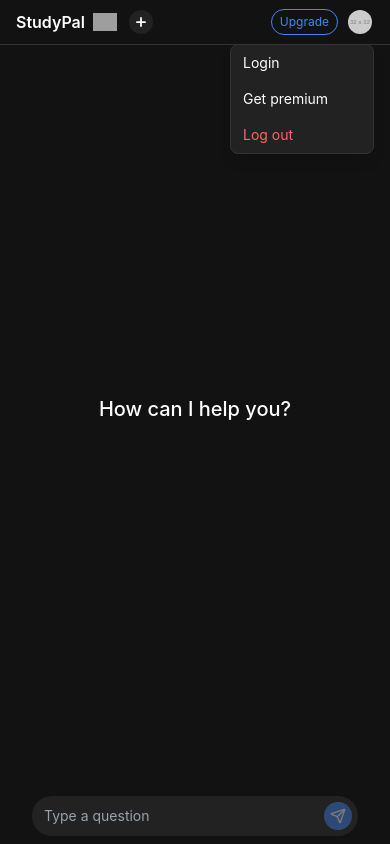
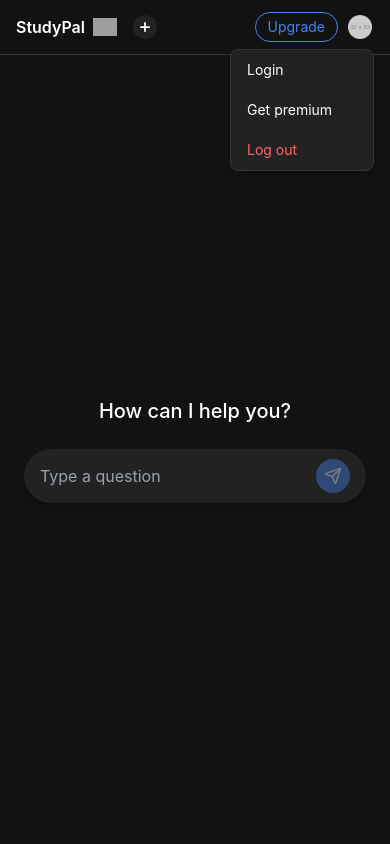
Before and after one commit to dlo137/StudyPal-AI, a React (Vite) app: page / in a window 390 px wide. Both pictures are taken after a click on the picture 360 px from the left and 22 px from the top of the page. Built offline with nearby package versions, Linux system fonts and the light colour scheme; grey boxes are pictures that could not be loaded.

Commit message:
trying to get mobile overflow fixed

```diff
--- a/index.html
+++ b/index.html
@@ -3,7 +3,7 @@
   <head>
     <meta charset="UTF-8" />
     <link rel="icon" type="image/x-icon" href="/13331037.png" />
-    <meta name="viewport" content="width=device-width, initial-scale=1.0" />
+    <meta name="viewport" content="width=device-width, initial-scale=1.0, maximum-scale=1.0, user-scalable=no, viewport-fit=cover" />
     <title>StudyPal</title>
   </head>
   <body>
--- a/src/index.css
+++ b/src/index.css
@@ -1,48 +1,32 @@
-/* PLEASE NOTE: THESE TAILWIND IMPORTS SHOULD NEVER BE DELETED */
+/* === Tailwind inject – keep these two lines! === */
 @import 'tailwindcss';
-/* DO NOT DELETE THESE TAILWIND IMPORTS, OTHERWISE THE STYLING WILL NOT RENDER AT ALL */
 
-/* Prevent mobile viewport issues */
+/* ─── Base viewport hygiene ────────────────────── */
 html {
   height: 100%;
+  touch-action: manipulation;
+  overflow-x: hidden;              /* stop sideways drift  */
+  overscroll-behavior-y: contain;  /* no scroll-chaining   */
 }
 
 body {
   margin: 0;
   padding: 0;
   height: 100%;
-  font-family: -apple-system, BlinkMacSystemFont, 'Segoe UI', Roboto, Oxygen,
-    Ubuntu, Cantarell, 'Open Sans', 'Helvetica Neue', sans-serif;
-  -webkit-font-smoothing: antialiased;
-  -moz-osx-font-smoothing: grayscale;
-  background-color: #121212;
-  color: white;
-  overflow: hidden;
+  font-family: -apple-system, BlinkMacSystemFont, 'Segoe UI', Roboto,
+    Oxygen, Ubuntu, Cantarell, 'Open Sans', 'Helvetica Neue', sans-serif;
 }
 
+/* --- DYNAMIC FULL-HEIGHT WRAPPER ---------------- */
 #root {
-  height: 100vh;
-  height: 100dvh; /* Dynamic viewport height for mobile */
-  overflow: hidden;
+  /* small viewport on first paint, then dynamic when chrome hides bars */
+  min-height: 100svh;
   width: 100%;
 }
 
-/* Mobile-specific fixes */
-@media (max-width: 640px) {
-  body {
-    position: fixed;
-    width: 100%;
-  }
-}
-* {
-  box-sizing: border-box;
-}
-/* Hide scrollbar for Chrome, Safari and Opera */
-.scrollbar-hide::-webkit-scrollbar {
-  display: none;
-}
-/* Hide scrollbar for IE, Edge and Firefox */
-.scrollbar-hide {
-  -ms-overflow-style: none;  /* IE and Edge */
-  scrollbar-width: none;  /* Firefox */
-}
+/* Safe-area utility (unchanged) */
+.pb-safe { padding-bottom: env(safe-area-inset-bottom); }
+
+/* Optional: hide native scrollbars where you already use Tailwind’s
+   custom scroll styling */
+.scrollbar-hide { -ms-overflow-style:none; scrollbar-width:none; }
--- a/src/pages/Chat.tsx
+++ b/src/pages/Chat.tsx
@@ -1,7 +1,5 @@
 import { useState, useRef, useEffect } from 'react';
 import { SendIcon } from 'lucide-react';
-import { CSSTransition, SwitchTransition } from 'react-transition-group';
-import './chat-transition.css';
 import studyPalIcon from '../assets/studypal-icon.png';
 
 export function ChatInterface() {
@@ -27,8 +25,6 @@ export function ChatInterface() {
 
   /* ── refs ───────────────────────────────────────────────────────── */
   const bottomRef  = useRef<HTMLDivElement | null>(null);
-  const emptyRef   = useRef<HTMLDivElement | null>(null);
-  const chatRef    = useRef<HTMLDivElement | null>(null);
 
   /* ── helpers ────────────────────────────────────────────────────── */
   useEffect(() => {
@@ -65,15 +61,10 @@ export function ChatInterface() {
 
   /* ── render ─────────────────────────────────────────────────────── */
   return (
-    <div
-      className="flex flex-col h-full bg-[#121212] text-white overflow-hidden relative"
-      style={{
-        height: '100vh',
-        maxHeight: '100vh'
-      }}
-    >
-      {/* header */}
-      <header className="flex-shrink-0 flex items-center justify-between px-4 sm:px-6 py-2 sm:py-3 border-b border-[#333333] bg-[#121212] bg-opacity-95 backdrop-blur-sm">
+    <div className="flex flex-col h-screen w-full bg-[#121212] text-white">
+      {/* HEADER SECTION */}
+      <header className="flex-shrink-0 flex items-center justify-between px-4 sm:px-6 py-3 sm:py-3 border-b border-[#333333] bg-[#121212] z-10">
+        {/* Left side - Logo, Title, New Chat Button */}
         <div className="flex items-center gap-2">
           <h1 className="text-base sm:text-lg font-semibold">StudyPal</h1>
           <img
@@ -83,7 +74,7 @@ export function ChatInterface() {
           />
           <button
             onClick={() => setMsgs([])}
-            className="ml-1 sm:ml-2 flex items-center justify-center w-6 h-6 sm:w-7 sm:h-7 rounded-full bg-[#222] hover:bg-[#333] transition"
+            className="ml-2 sm:ml-2 flex items-center justify-center w-6 h-6 sm:w-7 sm:h-7 rounded-full bg-[#222] hover:bg-[#333] transition"
             title="New Chat"
             type="button"
           >
@@ -92,8 +83,9 @@ export function ChatInterface() {
             </svg>
           </button>
         </div>
+        {/* Right side - Upgrade Button, Profile Menu */}
         <div className="flex items-center gap-2 sm:gap-3 relative">
-          <button className="border border-[#4285F4] text-[#4285F4] px-2 sm:px-3 py-1 rounded-full text-xs sm:text-sm hover:bg-[#4285F4]/10 transition">
+          <button className="border border-[#4285F4] text-[#4285F4] px-3 sm:px-3 py-1 sm:py-1 rounded-full text-sm sm:text-sm hover:bg-[#4285F4]/10 transition">
             Upgrade
           </button>
           <div className="relative" ref={menuRef}>
@@ -105,98 +97,24 @@ export function ChatInterface() {
             />
             {menuOpen && (
               <div className="absolute right-0 mt-2 w-36 sm:w-40 bg-[#222] border border-[#333] rounded-lg shadow-lg z-50 animate-fade-in">
-                <button className="block w-full text-left px-3 sm:px-4 py-2 text-sm hover:bg-[#333]" onClick={() => setMenuOpen(false)}>Login</button>
-                <button className="block w-full text-left px-3 sm:px-4 py-2 text-sm hover:bg-[#333]" onClick={() => setMenuOpen(false)}>Get premium</button>
-                <button className="block w-full text-left px-3 sm:px-4 py-2 text-sm hover:bg-[#333] text-red-400" onClick={() => setMenuOpen(false)}>Log out</button>
+                <button className="block w-full text-left px-4 sm:px-4 py-2.5 sm:py-2 text-sm sm:text-sm hover:bg-[#333]" onClick={() => setMenuOpen(false)}>Login</button>
+                <button className="block w-full text-left px-4 sm:px-4 py-2.5 sm:py-2 text-sm sm:text-sm hover:bg-[#333]" onClick={() => setMenuOpen(false)}>Get premium</button>
+                <button className="block w-full text-left px-4 sm:px-4 py-2.5 sm:py-2 text-sm sm:text-sm hover:bg-[#333] text-red-400" onClick={() => setMenuOpen(false)}>Log out</button>
               </div>
             )}
           </div>
         </div>
       </header>
 
-      {/* animated area */}
-      <div className="flex-1 min-h-0 overflow-hidden">
-        <SwitchTransition mode="out-in">
+      {/* MAIN CONTENT AREA */}
+      <div className="flex-1 flex flex-col min-h-0 overflow-hidden">
+        {/* Content Area - Welcome Screen or Chat Messages */}
+        <div className="flex-1 min-h-0">
           {messages.length === 0 ? (
-            <CSSTransition
-              key="prompt"
-              nodeRef={emptyRef}
-              timeout={400}
-              classNames="chat-fade"
-              unmountOnExit
-            >
-              <div ref={emptyRef} className="h-full flex flex-col px-4 sm:px-6">
-                <div className="flex-1 flex flex-col items-center justify-center text-center">
-                  <h2 className="text-xl sm:text-3xl font-medium px-2 mb-6 sm:mb-8">How can I help you?</h2>
-                </div>
-                <div className="pb-2 sm:pb-4">
-                  <InputBar
-                    input={input}
-                    setInput={setInput}
-                    handleKeyDown={handleKeyDown}
-                    sendMessage={sendMessage}
-                  />
-                </div>
-              </div>
-            </CSSTransition>
-          ) : (
-            <CSSTransition
-              key="chat"
-              nodeRef={chatRef}
-              timeout={400}
-              classNames="chat-fade"
-              unmountOnExit
-            >
-              <div ref={chatRef} className="h-full flex flex-col">
-                <main className="flex-1 overflow-y-auto px-4 sm:px-6 py-2 sm:py-3 space-y-3 sm:space-y-4 scrollbar-thin scrollbar-thumb-transparent scrollbar-track-transparent min-h-0 pb-2">
-                  {messages.map((m, i) => (
-                    <div
-                      key={i}
-                      className={`max-w-xs sm:max-w-lg whitespace-pre-wrap leading-relaxed text-sm sm:text-base ${
-                        m.role === 'user'
-                          ? 'ml-auto bg-[#1e1e1e] rounded-2xl px-3 sm:px-4 py-2'
-                          : 'mr-auto bg-[#222222] rounded-2xl px-3 sm:px-4 py-2'
-                      }`}
-                    >
-                      {m.content}
-                    </div>
-                  ))}
-                  <div ref={bottomRef} />
-                </main>
-                <div className="flex-shrink-0 bg-[#121212] pb-2 sm:pb-4">
-                  <InputBar
-                    input={input}
-                    setInput={setInput}
-                    handleKeyDown={handleKeyDown}
-                    sendMessage={sendMessage}
-                    wide
-                  />
-                </div>
-              </div>
-            </CSSTransition>
-          )}
-        </SwitchTransition>
-      </div>
-    </div>
-  );
-}
-
-/* ── tiny sub-component for the input bar so we don’t duplicate markup ── */
-function InputBar({
-  input,
-  setInput,
-  handleKeyDown,
-  sendMessage,
-  wide = false
-}: {
-  input: string;
-  setInput: (s: string) => void;
-  handleKeyDown: (e: React.KeyboardEvent<HTMLInputElement>) => void;
-  sendMessage: () => void;
-  wide?: boolean;
-}) {
-  return (
-    <div className={wide ? 'w-full max-w-3xl mx-auto px-4 sm:px-6' : 'w-full max-w-xl px-0 sm:px-6'}>
+            /* WELCOME SCREEN WITH CENTERED INPUT */
+            <div className="h-full flex flex-col items-center justify-center text-center px-4 sm:px-6 py-4">
+              <h2 className="text-xl sm:text-3xl font-medium px-2 max-w-md mb-6 sm:mb-8">How can I help you?</h2>
+              <div className="w-full max-w-2xl px-2">
                 <form
                   onSubmit={e => {
                     e.preventDefault();
@@ -204,24 +122,75 @@ function InputBar({
                   }}
                   className="w-full"
                 >
-        <div className="flex items-center bg-[#222222] rounded-full p-1.5 sm:p-2 pl-3 sm:pl-4 mx-4 sm:mx-0">
+                  <div className="flex items-center bg-[#222222] rounded-full px-4 py-2.5 sm:px-5 sm:py-2.5 shadow-lg">
                     <input
                       value={input}
                       onChange={e => setInput(e.target.value)}
                       onKeyDown={handleKeyDown}
                       type="text"
                       placeholder="Type a question"
-            className="flex-1 bg-transparent border-none focus:outline-none text-white placeholder:text-gray-400 text-sm sm:text-base min-w-0 py-1"
+                      className="flex-1 bg-transparent border-none focus:outline-none text-white placeholder:text-gray-400 text-base sm:text-base min-w-0"
                     />
                     <button
                       type="submit"
-            className="bg-[#4285F4] p-1.5 sm:p-2 rounded-full disabled:opacity-40 ml-2 flex-shrink-0"
+                      className="bg-[#4285F4] p-2 sm:p-2 rounded-full disabled:opacity-40 ml-2 sm:ml-3 flex-shrink-0 hover:bg-[#3367d6] transition-colors"
                       disabled={!input.trim()}
                     >
-            <SendIcon size={16} className="text-white sm:w-5 sm:h-5" />
+                      <SendIcon size={18} className="text-white sm:w-5 sm:h-5" />
                     </button>
                   </div>
                 </form>
               </div>
+            </div>
+          ) : (
+            /* CHAT MESSAGES */
+            <main className="h-full overflow-y-auto px-4 sm:px-6 py-3 sm:py-3 space-y-3 sm:space-y-4">
+              {messages.map((m, i) => (
+                <div
+                  key={i}
+                  className={`max-w-[85%] sm:max-w-lg whitespace-pre-wrap leading-relaxed text-base sm:text-base ${
+                    m.role === 'user'
+                      ? 'ml-auto bg-[#1e1e1e] rounded-2xl px-4 sm:px-4 py-2.5 sm:py-2'
+                      : 'mr-auto bg-[#222222] rounded-2xl px-4 sm:px-4 py-2.5 sm:py-2'
+                  }`}
+                >
+                  {m.content}
+                </div>
+              ))}
+              <div ref={bottomRef} />
+
+              {/* INPUT BAR - Inside chat area, underneath messages */}
+              <div className="mt-4 mb-4 sm:mb-6">
+                <form
+                  onSubmit={e => {
+                    e.preventDefault();
+                    sendMessage();
+                  }}
+                  className="w-full"
+                >
+                  <div className="flex items-center bg-[#222222] rounded-full px-4 py-2.5 sm:px-5 sm:py-2.5 shadow-lg">
+                    <input
+                      value={input}
+                      onChange={e => setInput(e.target.value)}
+                      onKeyDown={handleKeyDown}
+                      type="text"
+                      placeholder="Type a question"
+                      className="flex-1 bg-transparent border-none focus:outline-none text-white placeholder:text-gray-400 text-base sm:text-base min-w-0"
+                    />
+                    <button
+                      type="submit"
+                      className="bg-[#4285F4] p-2 sm:p-2 rounded-full disabled:opacity-40 ml-2 sm:ml-3 flex-shrink-0 hover:bg-[#3367d6] transition-colors"
+                      disabled={!input.trim()}
+                    >
+                      <SendIcon size={18} className="text-white sm:w-5 sm:h-5" />
+                    </button>
+                  </div>
+                </form>
+              </div>
+            </main>
+          )}
+        </div>
+      </div>
+    </div>
   );
 }
```
Lines whose indentation alone changed are shown as unchanged.
